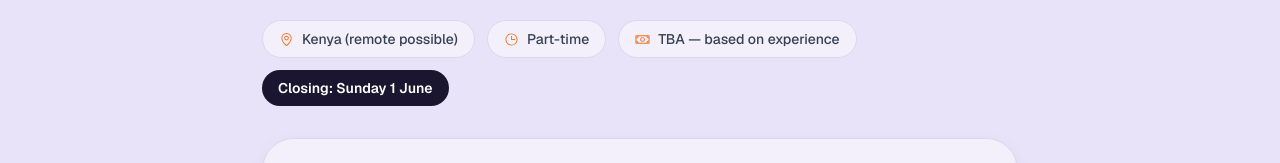
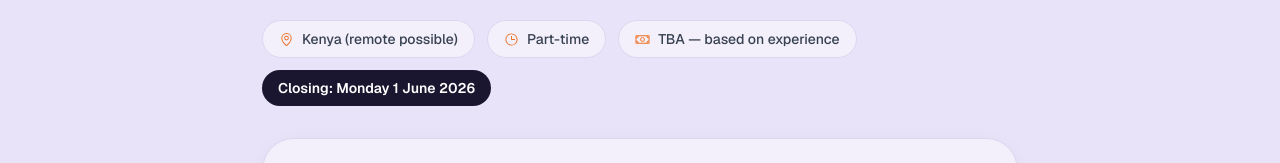
Before and after one commit to Elisha-Seme/kuza-connect, a Next.js app: page /careers in a window 1280 px wide. Shown: the part 498-661 px from the top of the page. Built offline with nearby package versions, Linux system fonts and the light colour scheme; no server answers; a web font is replaced by a local one.

Commit message:
Update careers page closing date to Monday 1 June 2026

```diff
--- a/src/app/careers/layout.tsx
+++ b/src/app/careers/layout.tsx
@@ -5,7 +5,7 @@ export const metadata: Metadata = {
   description: 'Join KuzaConnect. We are hiring a Senior International Education Systems Advisor based in Kenya to support education system strengthening across East Africa.',
   openGraph: {
     title: 'Careers at KuzaConnect',
-    description: 'Senior International Education Systems Advisor role — Kenya-based, part-time. Closing date 1 June.',
+    description: 'Senior International Education Systems Advisor role — Kenya-based, part-time. Closing date 1 June 2026.',
   },
 }
 
--- a/src/app/careers/page.tsx
+++ b/src/app/careers/page.tsx
@@ -74,7 +74,7 @@ export default function CareersPage() {
                 className="flex items-center gap-2 px-4 py-2 rounded-full text-sm font-semibold"
                 style={{ background: 'var(--kuza-purple-dark)', color: 'white' }}
               >
-                Closing: Sunday 1 June
+                Closing: Monday 1 June 2026
               </div>
             </div>
           </FadeIn>
@@ -221,7 +221,7 @@ export default function CareersPage() {
             >
               <h2 className="text-h3 mb-3" style={{ color: 'white' }}>Ready to Apply?</h2>
               <p className="text-body mb-6" style={{ color: 'rgba(255,255,255,0.75)' }}>
-                Complete the screening questions and upload your CV before the closing date of <strong style={{ color: 'var(--kuza-orange)' }}>Sunday 1 June</strong>.
+                Complete the screening questions and upload your CV before the closing date of <strong style={{ color: 'var(--kuza-orange)' }}>Monday 1 June 2026</strong>.
               </p>
               <a
                 href={GOOGLE_FORM_URL}
```
